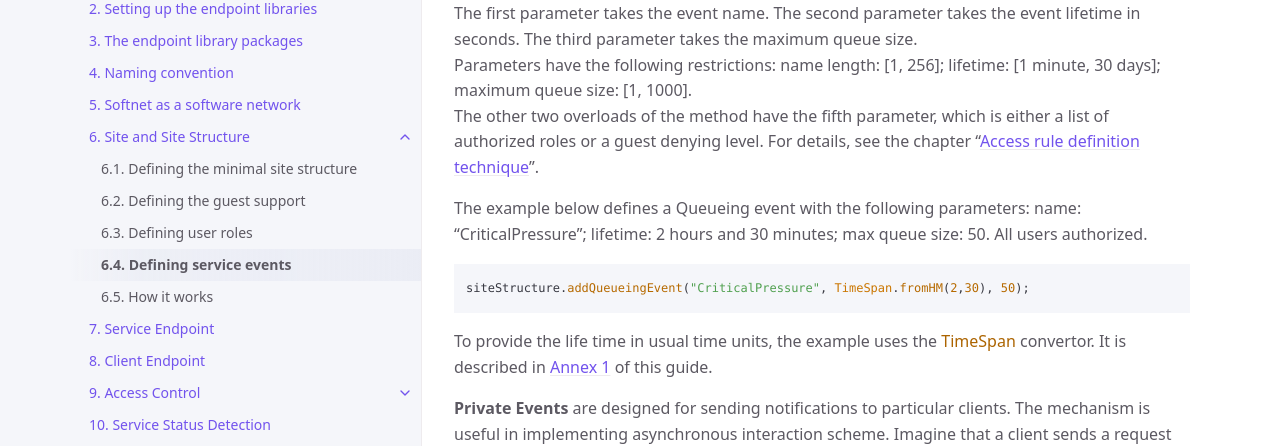
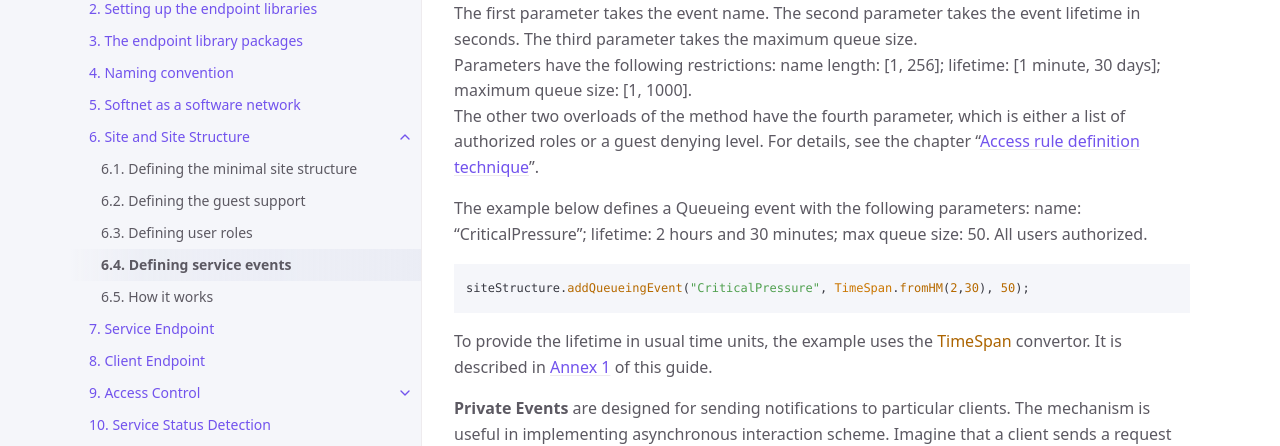
Before and after one commit to Softnet-Free/softnet-java, a Jekyll site: the page built from docs/site/service-events.md, in a window 1280 px wide and 900 px high, scrolled down 1501 px. Shown: the part 155-601 px from the top of the window. Built offline with Jekyll 4.4.1, drawn with Linux system fonts in a browser that asks for light colours.

Commit message:
text update

````diff
--- a/docs/site/service-events.md
+++ b/docs/site/service-events.md
@@ -46,13 +46,13 @@ void addQueueingEvent(String eventName, int lifetime, int maxQueueSize)
 ```
 The first parameter takes the event name. The second parameter takes the event lifetime in seconds. The third parameter takes the maximum queue size.
 Parameters have the following restrictions: name length: [1, 256]; lifetime: [1 minute, 30 days]; maximum queue size: [1, 1000].
-The other two overloads of the method have the fifth parameter, which is either a list of authorized roles or a guest denying level. For details, see the chapter "[Access rule definition technique]({{ site.baseurl }}{% link docs/access-rules.md %})".
+The other two overloads of the method have the fourth parameter, which is either a list of authorized roles or a guest denying level. For details, see the chapter "[Access rule definition technique]({{ site.baseurl }}{% link docs/access-rules.md %})".
 
 The example below defines a Queueing event with the following parameters: name: "CriticalPressure"; lifetime: 2 hours and 30 minutes; max queue size: 50. All users authorized.
 ```java
 siteStructure.addQueueingEvent("CriticalPressure", TimeSpan.fromHM(2,30), 50);
 ```
-To provide the life time in usual time units, the example uses the <span class="datatype">TimeSpan</span> convertor. It is described in [Annex 1]({{ site.baseurl }}{% link docs/annex-1.md %}) of this guide.
+To provide the lifetime in usual time units, the example uses the <span class="datatype">TimeSpan</span> convertor. It is described in [Annex 1]({{ site.baseurl }}{% link docs/annex-1.md %}) of this guide.
 
 **Private Events** are designed for sending notifications to particular clients. The mechanism is useful in implementing asynchronous interaction scheme. Imagine that a client sends a request to the service that may take an indefinitely long time to be processed. In that case, the service can complete the request-response session by informing the client that it will be notified when the result is ready. And when the result is ready, the service can send a Private event to the client containing either the result itself or the notification that the result is ready. Any client, except stateless, can subscribe to Private events, but each client receives only those events that were addressed to it.
 
````
Also changed, not shown: docs/pub-sub-events/delivery-model.md (+1 -1 lines).
